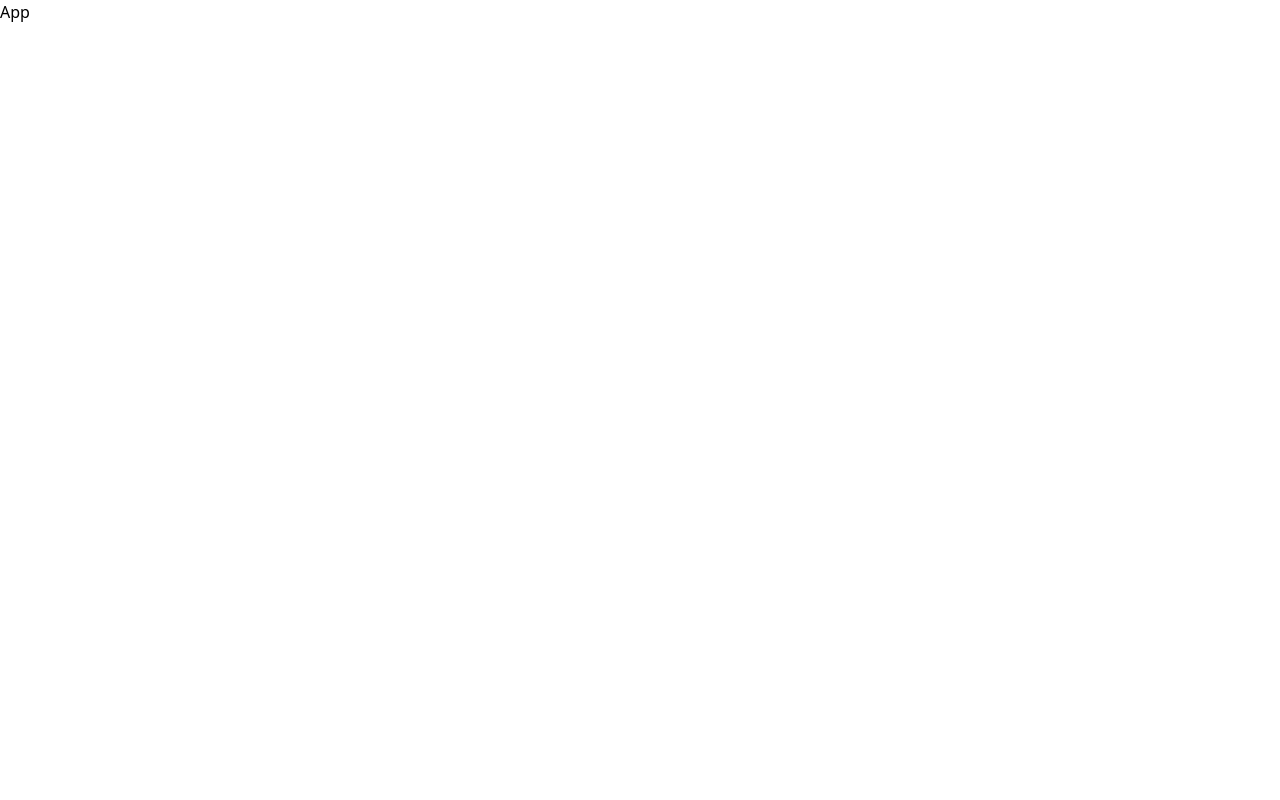
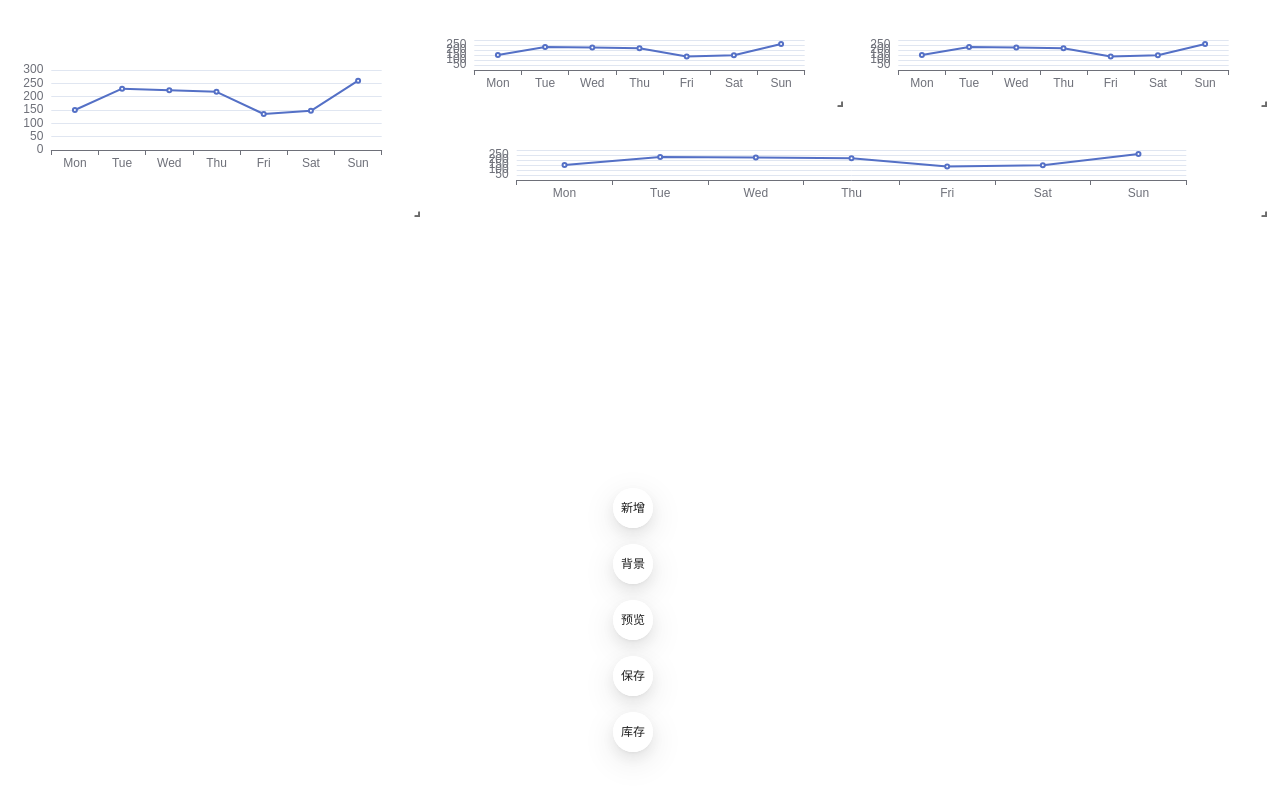
Before and after one commit to nooralu/sql2chats, a React (Vite) app: page / in a window 1280 px wide. Built offline with nearby package versions, Linux system fonts and the light colour scheme.

Commit message:
基本布局

```diff
--- a/package.json
+++ b/package.json
@@ -10,7 +10,9 @@
     "preview": "vite preview"
   },
   "dependencies": {
+    "antd": "^5.10.0",
     "echarts": "^5.4.3",
+    "echarts-for-react": "^3.0.2",
     "react": "^18.2.0",
     "react-dom": "^18.2.0",
     "react-grid-layout": "^1.4.2"
--- a/src/App.tsx
+++ b/src/App.tsx
@@ -1,9 +1,116 @@
+import { useState } from "react";
+import { FloatButton } from "antd";
+import GridLayout from "react-grid-layout";
+import Stage from "./components/stage";
+
 function App() {
+  const [widgets, setWidgets] = useState([
+    {
+      id: "a",
+      payload: {
+        xAxis: {
+          type: "category",
+          data: ["Mon", "Tue", "Wed", "Thu", "Fri", "Sat", "Sun"],
+        },
+        yAxis: {
+          type: "value",
+        },
+        series: [
+          {
+            data: [150, 230, 224, 218, 135, 147, 260],
+            type: "line",
+          },
+        ],
+      },
+      type: "",
+    },
+    {
+      id: "b",
+      payload: {
+        xAxis: {
+          type: "category",
+          data: ["Mon", "Tue", "Wed", "Thu", "Fri", "Sat", "Sun"],
+        },
+        yAxis: {
+          type: "value",
+        },
+        series: [
+          {
+            data: [150, 230, 224, 218, 135, 147, 260],
+            type: "line",
+          },
+        ],
+      },
+      type: "",
+    },
+    {
+      id: "c",
+      payload: {
+        xAxis: {
+          type: "category",
+          data: ["Mon", "Tue", "Wed", "Thu", "Fri", "Sat", "Sun"],
+        },
+        yAxis: {
+          type: "value",
+        },
+        series: [
+          {
+            data: [150, 230, 224, 218, 135, 147, 260],
+            type: "line",
+          },
+        ],
+      },
+      type: "",
+    },
+    {
+      id: "d",
+      payload: {
+        xAxis: {
+          type: "category",
+          data: ["Mon", "Tue", "Wed", "Thu", "Fri", "Sat", "Sun"],
+        },
+        yAxis: {
+          type: "value",
+        },
+        series: [
+          {
+            data: [150, 230, 224, 218, 135, 147, 260],
+            type: "line",
+          },
+        ],
+      },
+      type: "",
+    },
+  ]);
+
+  const [layout, setLayout] = useState([
+    { i: "a", x: 0, y: 0, w: 1, h: 2 },
+    { i: "b", x: 1, y: 0, w: 1, h: 1 },
+    { i: "c", x: 2, y: 0, w: 1, h: 1 },
+    { i: "d", x: 1, y: 1, w: 2, h: 1 },
+  ]);
+
+  function handleLayoutChange(newLayout: GridLayout.Layout[]) {
+    console.log(newLayout);
+  }
+
   return (
-    <div className="App">
-      <h1>App</h1>
+    <div className="w-screen h-screen bg-slate-100 overflow-hidden">
+      <FloatButton.Group shape="circle" style={{ left: 10 }}>
+        <FloatButton description="新增" />
+        <FloatButton description="背景" />
+        <FloatButton description="预览" />
+        <FloatButton description="保存" />
+        <FloatButton description="库存" />
+      </FloatButton.Group>
+      <Stage
+        widgets={widgets}
+        layout={layout}
+        config={{ cols: 3, rowHeight: 100, width: window.innerWidth }}
+        onLayoutChange={handleLayoutChange}
+      />
     </div>
-  )
+  );
 }
 
-export default App
+export default App;
--- /dev/null
+++ b/src/components/stage/index.tsx
@@ -0,0 +1,51 @@
+import GridLayout from "react-grid-layout";
+import { EChartsOption } from "echarts";
+import { ChatWidget, IWidget } from "../widget";
+
+type Config = {
+  cols: number;
+  rowHeight: number;
+  width: number;
+};
+
+type Props = {
+  layout: Pick<GridLayout.Layout, "i" | "x" | "y" | "w" | "h">[];
+  widgets: IWidget[];
+  config: Config;
+  onLayoutChange: (newLayout: GridLayout.Layout[]) => void;
+};
+
+function Stage({ layout, widgets, config, onLayoutChange }: Props) {
+  function generateDOM() {
+    return layout.map((l) => {
+      const widget = widgets.find((w) => w.id === l.i);
+      if (widget) {
+        return (
+          <div
+            key={l.i}
+            className="backdrop-blur-md bg-white/30 shadow-md border rounded-md overflow-hidden p-2"
+          >
+            <ChatWidget option={widget.payload as EChartsOption} />
+          </div>
+        );
+      } else {
+        return null;
+      }
+    });
+  }
+
+  return (
+    <GridLayout
+      className="layout"
+      layout={layout}
+      cols={config.cols}
+      rowHeight={config.rowHeight}
+      width={window.innerWidth}
+      onLayoutChange={onLayoutChange}
+    >
+      {generateDOM()}
+    </GridLayout>
+  );
+}
+
+export default Stage;
--- /dev/null
+++ b/src/components/widget/index.tsx
@@ -0,0 +1,22 @@
+import { EChartsOption } from "echarts";
+import ReactEcharts from "echarts-for-react";
+
+interface IWidget {
+  id: string;
+  type: string;
+  payload: unknown;
+}
+
+function ChatWidget({ option }: { option: EChartsOption }) {
+  return (
+    <ReactEcharts
+      option={option}
+      notMerge={true}
+      lazyUpdate={true}
+      style={{ height: "100%", width: "100%" }}
+    />
+  );
+}
+
+export type { IWidget };
+export { ChatWidget };
--- a/src/index.css
+++ b/src/index.css
@@ -4,3 +4,9 @@
 @tailwind base;
 @tailwind components;
 @tailwind utilities;
+
+* {
+  box-sizing: border-box;
+  padding: 0;
+  margin: 0;
+}
```
Also changed, not shown: 1 other file (tests, documents, lock files or other folders).
